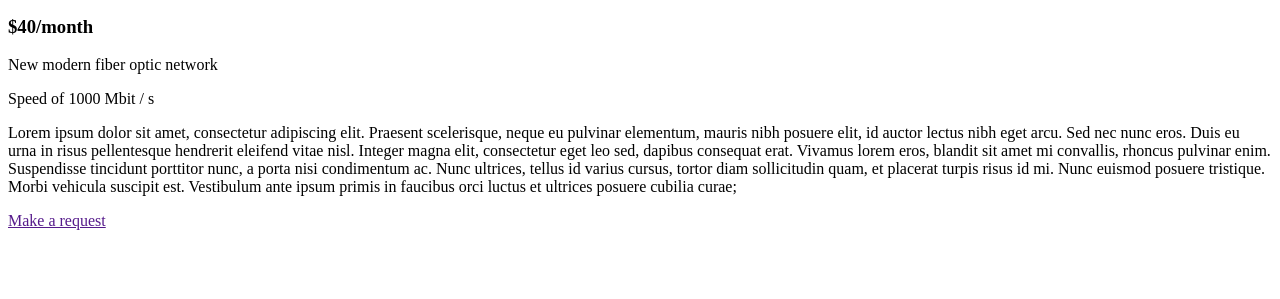
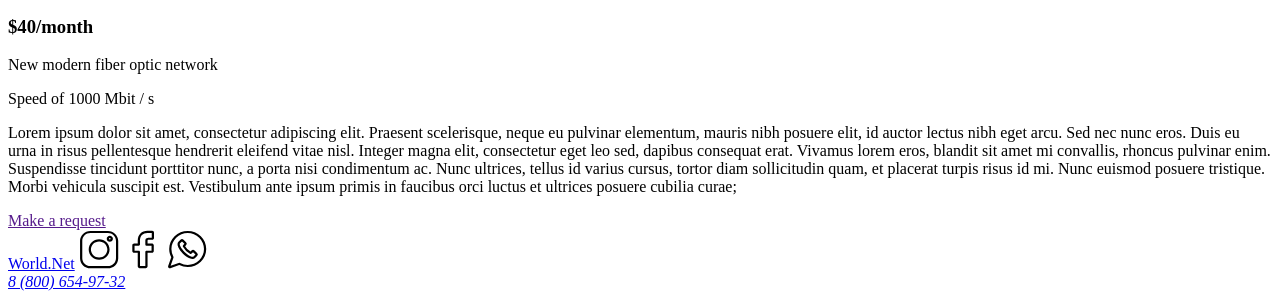
Before and after one commit to Artur-Luniaka/team-project, a plain HTML site: page index-tariffs.html in a window 1280 px wide. Shown: the part 879-1178 px from the top of the page. Before the commit the page ends 1117 px from the top, so only its background shows below. Drawn offline with Linux system fonts and the light colour scheme.

Commit message:
add all files

```diff
--- a/index-tariffs.html
+++ b/index-tariffs.html
@@ -59,7 +59,23 @@
 
       </main>
 
-      <footer></footer>
+      <footer>
+        <section>
+            <a href="./index.html">World.Net</a>
+            <svg width="40" height="39.13">
+                <use href="./images/icons.svg#icon-instagram"></use>
+            </svg>
+            <svg width="40" height="39.13">
+                <use href="./images/icons.svg#icon-facebook"></use>
+            </svg>
+            <svg width="40" height="39.13">
+                <use href="./images/icons.svg#icon-whatsapp"></use>
+            </svg>
+            <address>
+                <a href="tel:+88006549732">8 (800) 654-97-32</a>
+            </address>
+        </section>
+      </footer>
 
 
 
```
Also changed, not shown: images/icons.svg (added).
